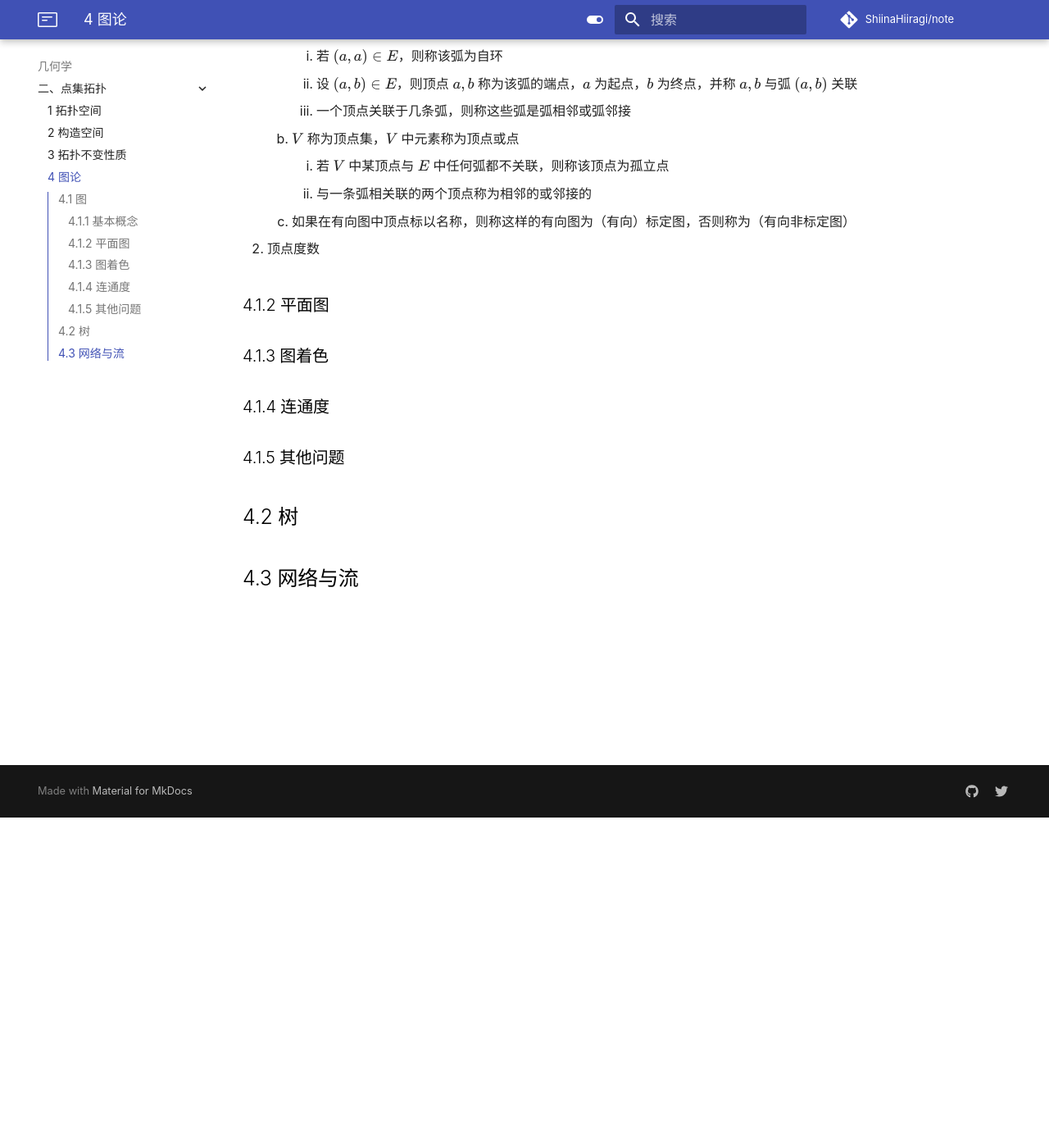
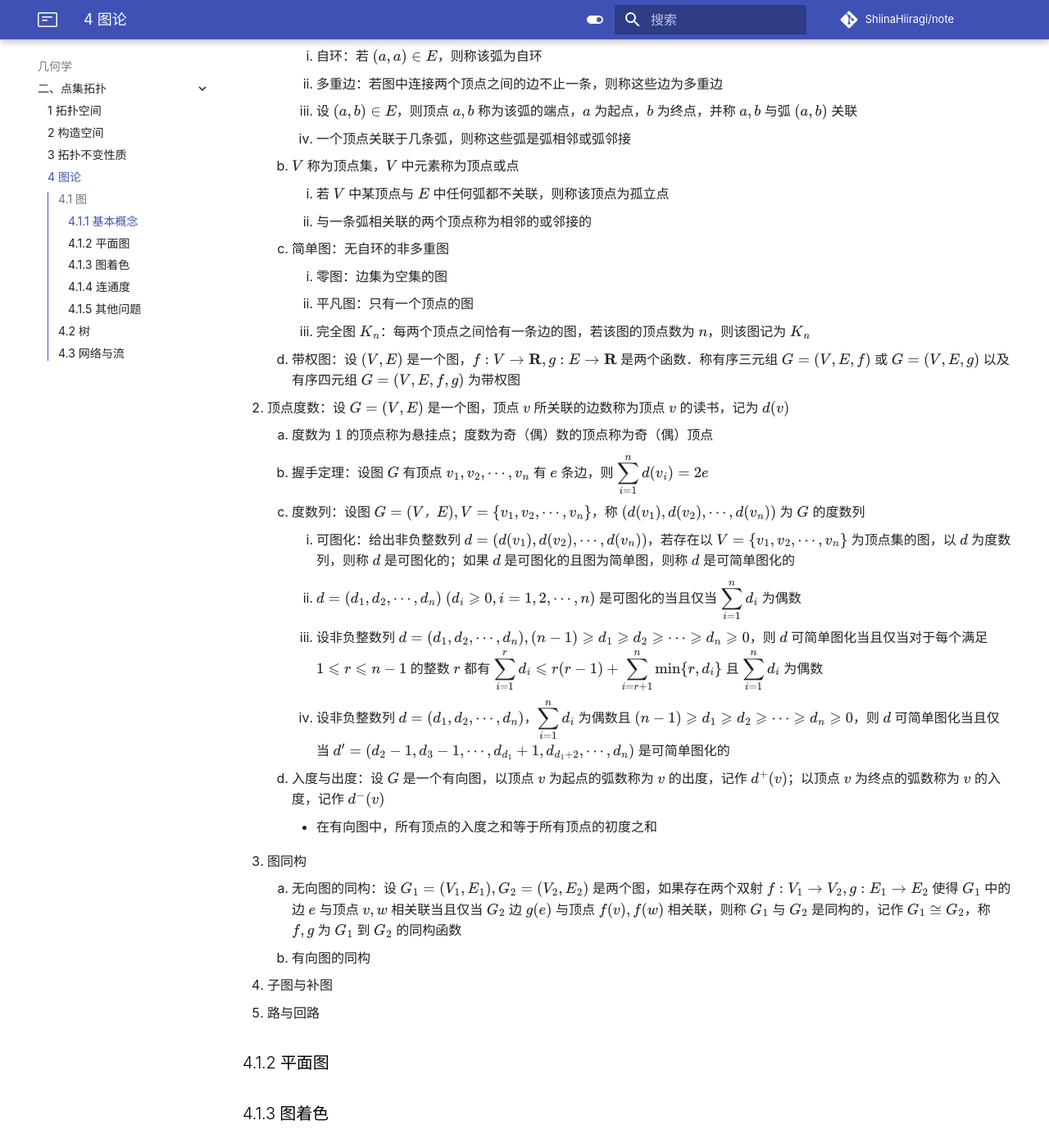
Before and after one commit to ShiinaHiiragi/note, an MkDocs documentation site: the page built from docs/top/point/graph.md, in a window 1280 px wide and 1400 px high, scrolled down 403 px. Shown: the whole window at 82% size. Built offline with MkDocs 1.6.1 and Material for MkDocs 9.7.7, drawn with Linux system fonts in a browser that asks for light colours; comment, search, counter and statistics services are not loaded.

Commit message:
stage graph

```diff
--- a/docs/top/point/graph.md
+++ b/docs/top/point/graph.md
@@ -7,15 +7,34 @@
     无向图：设 $V$ 是一个非空集，$E$ 是 $V$ 中两个元素组成的多重集为元素的集合，称有序对 $(V, E)$ 为无向图或图，记作 $G = (V, E)$ 或 $G(V, E)$
 
     1. 有向图中，$E$ 称为弧集，$E$ 中的元素称为弧；无向图中，$E$ 称为边集，$E$ 中的元素称为边
-        1. 若 $(a, a) \in E$，则称该弧为自环
-        2. 设 $(a, b) \in E$，则顶点 $a, b$ 称为该弧的端点，$a$ 为起点，$b$ 为终点，并称 $a, b$ 与弧 $(a, b)$ 关联
-        3. 一个顶点关联于几条弧，则称这些弧是弧相邻或弧邻接
+        1. 自环：若 $(a, a) \in E$，则称该弧为自环
+        2. 多重边：若图中连接两个顶点之间的边不止一条，则称这些边为多重边
+        3. 设 $(a, b) \in E$，则顶点 $a, b$ 称为该弧的端点，$a$ 为起点，$b$ 为终点，并称 $a, b$ 与弧 $(a, b)$ 关联
+        4. 一个顶点关联于几条弧，则称这些弧是弧相邻或弧邻接
     2. $V$ 称为顶点集，$V$ 中元素称为顶点或点
         1. 若 $V$ 中某顶点与 $E$ 中任何弧都不关联，则称该顶点为孤立点
         2. 与一条弧相关联的两个顶点称为相邻的或邻接的
-    3. 如果在有向图中顶点标以名称，则称这样的有向图为（有向）标定图，否则称为（有向非标定图）
+    3. 简单图：无自环的非多重图
+        1. 零图：边集为空集的图
+        2. 平凡图：只有一个顶点的图
+        3. 完全图 $K_n$：每两个顶点之间恰有一条边的图，若该图的顶点数为 $n$，则该图记为 $K_n$
+    4. 带权图：设 $(V, E)$ 是一个图，$f: V \to \mathbf R, g: E \to \mathbf R$ 是两个函数．称有序三元组 $G = (V, E, f)$ 或 $G = (V, E, g)$ 以及有序四元组 $G = (V, E, f, g)$ 为带权图
 
-2. 顶点度数
+2. 顶点度数：设 $G = (V, E)$ 是一个图，顶点 $v$ 所关联的边数称为顶点 $v$ 的读书，记为 $d(v)$
+    1. 度数为 $1$ 的顶点称为悬挂点；度数为奇（偶）数的顶点称为奇（偶）顶点
+    2. 握手定理：设图 $G$ 有顶点 $v_1, v_2, \cdots, v_n$ 有 $e$ 条边，则 ${\displaystyle \sum_{i=1}^n d(v_i) = 2e}$
+    3. 度数列：设图 $G = (V， E), V = \{v_1, v_2, \cdots, v_n\}$，称 $(d(v_1), d(v_2), \cdots, d(v_n))$ 为 $G$ 的度数列
+        1. 可图化：给出非负整数列 $d = (d(v_1), d(v_2), \cdots, d(v_n))$，若存在以 $V = \{v_1, v_2, \cdots, v_n\}$ 为顶点集的图，以 $d$ 为度数列，则称 $d$ 是可图化的；如果 $d$ 是可图化的且图为简单图，则称 $d$ 是可简单图化的
+        2. $d = (d_1, d_2, \cdots, d_n) \ (d_i \geqslant 0, i = 1, 2, \cdots, n)$ 是可图化的当且仅当 ${\displaystyle \sum_{i=1}^n d_i}$ 为偶数
+        3. 设非负整数列 $d = (d_1, d_2, \cdots, d_n), (n-1) \geqslant d_1 \geqslant d_2 \geqslant \cdots \geqslant d_n \geqslant 0$，则 $d$ 可简单图化当且仅当对于每个满足 $1\leqslant r \leqslant n -1$ 的整数 $r$ 都有 ${\displaystyle \sum_{i=1}^r d_i \leqslant r(r-1) + \sum_{i=r+1}^n \min\{r, d_i\}}$ 且 ${\displaystyle \sum_{i=1}^n d_i}$ 为偶数
+        4. 设非负整数列 $d = (d_1, d_2, \cdots, d_n)$，${\displaystyle \sum_{i=1}^n d_i}$ 为偶数且 $(n-1) \geqslant d_1 \geqslant d_2 \geqslant \cdots \geqslant d_n \geqslant 0$，则 $d$ 可简单图化当且仅当 $d' = (d_2 - 1, d_3 - 1, \cdots, d_{d_1} + 1, d_{d_1 + 2}, \cdots, d_n)$ 是可简单图化的
+    4. 入度与出度：设 $G$ 是一个有向图，以顶点 $v$ 为起点的弧数称为 $v$ 的出度，记作 $d^+(v)$；以顶点 $v$ 为终点的弧数称为 $v$ 的入度，记作 $d^-(v)$
+        - 在有向图中，所有顶点的入度之和等于所有顶点的初度之和
+3. 图同构
+    1. 无向图的同构：设 $G_1 = (V_1, E_1), G_2 = (V_2, E_2)$ 是两个图，如果存在两个双射 $f: V_1 \to V_2, g: E_1 \to E_2$ 使得 $G_1$ 中的边 $e$ 与顶点 $v, w$ 相关联当且仅当 $G_2$ 边 $g(e)$ 与顶点 $f(v), f(w)$ 相关联，则称 $G_1$ 与 $G_2$ 是同构的，记作 $G_1 \cong G_2$，称 $f, g$ 为 $G_1$ 到 $G_2$ 的同构函数
+    2. 有向图的同构
+4. 子图与补图
+5. 路与回路
 
 ### 4.1.2 平面图
 
```
